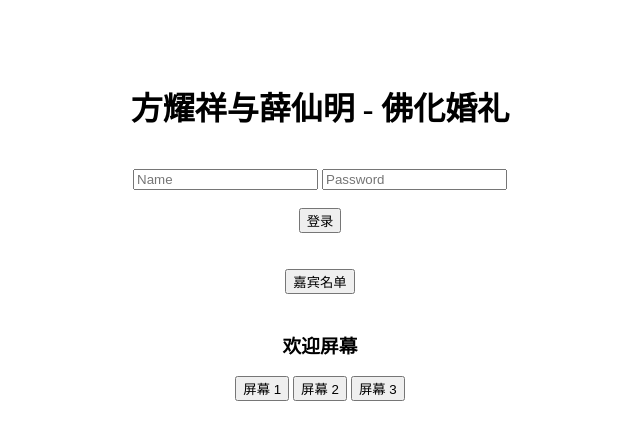
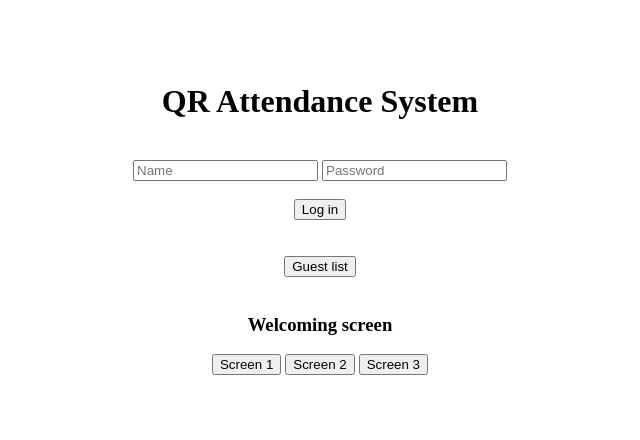
Before and after one commit to KitMun/QRattendance, a PHP site: page /view/index.php in a window 1280 px wide. Shown: the top 440 px of the page, without its empty margins (320-960 px from the left). Run offline with PHP 8.4, Linux system fonts and the light colour scheme; some libraries are stand-ins or nearby versions.

Commit message:
another commit

```diff
--- a/js/guestArrival.js
+++ b/js/guestArrival.js
@@ -14,7 +14,6 @@ $(function() {
 				guestID: $("#guestID").val()
 			}
 		}).done(function(json) {
-			// alert(json);
 			reply = jQuery.parseJSON(json);
 			alert(reply.msg);
 			if(reply.status == 0)
@@ -41,7 +40,7 @@ $(function() {
 	});
 
 	$(document).on('click', '#sendEmail', function(e) {
-		if(confirm("确认发送邮件")){
+		if(confirm("Confirm to send?")){
 			sendWelcomeEmail();
 		}
 	});
@@ -55,7 +54,6 @@ function sendWelcomeEmail(){
 			guestID: $("#guestID").val()
 		}
 	}).done(function(json) {
-		// alert(json);
 		reply = jQuery.parseJSON(json);
 		alert(reply.msg);
 		location.reload();
--- a/view/index.php
+++ b/view/index.php
@@ -43,7 +43,7 @@ if(isset($_SESSION['name'])){
 		$statement = $con->prepare($sql);
 		$statement->bind_param("i",$userID);
 		if (!$statement->execute()) {
-			$msg = "Fail to log out, please contact Koo";
+			$msg = "Fail to log out";
 		}else{
 			// destroy SESSION
 			unset($_SESSION['userID']);
@@ -61,7 +61,7 @@ if(isset($_SESSION['name'])){
 			$statement = $con->prepare($sql);
 			$statement->bind_param("ii",$channel,$userID);
 			if (!$statement->execute()) {
-				$msg = "Fail to change channel, please contact Koo";
+				$msg = "Fail to change channel";
 			}else{
 				// update SESSION
 				$_SESSION['channel'] = $channel;
@@ -77,7 +77,7 @@ if(isset($_SESSION['name'])){
 			$statement = $con->prepare($sql);
 			$statement->bind_param("i",$userID);
 			if (!$statement->execute()) {
-				$msg = "Fail to kick, please contact Koo";
+				$msg = "Fail to kick user";
 			}
 			$statement->close();
 		}
@@ -118,7 +118,7 @@ if(isset($_SESSION['name'])){
 							<td>'.$count.'</td>
 							<td>'.$row['name'].'</td>
 							<td>'.$row['channel'].'</td>
-							<td> <button type="submit" name="kickOut" value="'.$row['userID'].'">踢出</button></td>
+							<td> <button type="submit" name="kickOut" value="'.$row['userID'].'">Kick</button></td>
 						</tr>';
 		}
 		$statement->close();
@@ -130,7 +130,7 @@ if(isset($_SESSION['name'])){
   <head>
     <meta charset="utf-8" />
     <meta name="viewport" content="width=device-width, initial-scale=1.0" />
-	<title>方耀祥与薛仙明 - 佛化婚礼</title>
+	<title>QR Attendance System</title>
 	<script src="../js/jquery.min.js"></script>
 	<style>
 		#userDetail{
@@ -154,18 +154,18 @@ if(isset($_SESSION['name'])){
 				echo '
 					<form action="index.php" method="post">
 						<span id="userDetail">
-							'.$_SESSION['name'].', 屏幕号 : '.$_SESSION['channel'].'&nbsp;&nbsp;
-							<button type="submit" name="logout" value="1">退出</button>
+							'.$_SESSION['name'].', Screen no. : '.$_SESSION['channel'].'&nbsp;&nbsp;
+							<button type="submit" name="logout" value="1">Log out</button>
 						</span>
 					</form>
 				';
 
 		?>
 		<br><br><br>
-		<h1> 方耀祥与薛仙明 - 佛化婚礼 </h1><br>
+		<h1> QR Attendance System </h1><br>
 		<?php
 		if(isset($kickout)) {
-			echo '<h3>抱歉，你已经被踢出，请重新登入</h3>';
+			echo '<h3>Ops, you\'ve been kicked out, please relogin</h3>';
 			unset($kickout);
 		}
 		if(!isset($_SESSION['name'])){
@@ -173,33 +173,33 @@ if(isset($_SESSION['name'])){
 			<form action="index.php" method="post">
 				<input id="name" name="name" type="text" length="5" placeholder="Name" required/>
 				<input id="pw" name="pw" type="password" placeholder="Password" required/>
-				<br><br><button type="submit">登录</button>
+				<br><br><button type="submit">Log in</button>
 			</form><br><br>
-			<button id="btnViewGuest" type="button"><a href="viewGuest.php" style="text-decoration:none;color:black;">嘉宾名单</a></button>
+			<button id="btnViewGuest" type="button"><a href="viewGuest.php" style="text-decoration:none;color:black;">Guest list</a></button>
 			<br><br>
-			<h3>欢迎屏幕</h3>
-			<button><a href="welcomeMessage.php?screen=1" style="text-decoration:none;color:black;">屏幕 1</a></button>
-			<button><a href="welcomeMessage.php?screen=2" style="text-decoration:none;color:black;">屏幕 2</a></button>
-			<button><a href="welcomeMessage.php?screen=3" style="text-decoration:none;color:black;">屏幕 3</a></button>
+			<h3>Welcoming screen</h3>
+			<button><a href="welcomeMessage.php?screen=1" style="text-decoration:none;color:black;">Screen 1</a></button>
+			<button><a href="welcomeMessage.php?screen=2" style="text-decoration:none;color:black;">Screen 2</a></button>
+			<button><a href="welcomeMessage.php?screen=3" style="text-decoration:none;color:black;">Screen 3</a></button>
 			<?php
 		}else{
 			?>
-			<button id="btnViewGuest" type="button"><a href="viewGuest.php" style="text-decoration:none;color:black;">嘉宾名单</a></button>
-			<h3>切换我的屏幕号</h3>
+			<button id="btnViewGuest" type="button"><a href="viewGuest.php" style="text-decoration:none;color:black;">Guest list</a></button>
+			<h3>Change my screen no.</h3>
 			<form action="index.php" method="post">
-				<button type="submit" name="channel" value="1">屏幕 1 (<?php echo $ch1; ?>)</button>
-				<button type="submit" name="channel" value="2">屏幕 2 (<?php echo $ch2; ?>)</button>
-				<button type="submit" name="channel" value="3">屏幕 3 (<?php echo $ch3; ?>)</button>
+				<button type="submit" name="channel" value="1">Screen 1 (<?php echo $ch1; ?>)</button>
+				<button type="submit" name="channel" value="2">Screen 2 (<?php echo $ch2; ?>)</button>
+				<button type="submit" name="channel" value="3">Screen 3 (<?php echo $ch3; ?>)</button>
 			</form><br><br>
-			<button id="btnAddGuest" type="button"><a href="addGuestForm.php" style="text-decoration:none;color:black;">添加嘉宾</a></button>
-			<h3>用户名单</h3>
+			<button id="btnAddGuest" type="button"><a href="addGuestForm.php" style="text-decoration:none;color:black;">Add guest</a></button>
+			<h3>User list</h3>
 			<form action="index.php" method="post">
 				<table id="tblUserList">
 					<tr>
 						<th> No. </th>
-						<th> 名字 </th>
-						<th> 屏幕号 </th>
-						<th> 选项 </th>
+						<th> Name </th>
+						<th> Screen </th>
+						<th> Option </th>
 					</tr>
 					<?php echo $userList; ?>
 				</table>
--- a/view/welcomeMessage.php
+++ b/view/welcomeMessage.php
@@ -5,7 +5,7 @@
 	<title>Welcome!</title>
 	<style>
 		body{
-			background: url(../img/welcomea.png) no-repeat center center fixed;
+			background: url(../img/welcome.jpg) no-repeat center center fixed;
 			  -webkit-background-size: cover;
 			  -moz-background-size: cover;
 			  -o-background-size: cover;
@@ -14,7 +14,7 @@
 		h1{
 			text-align: center;
 			width:40%;
-			margin-top:500px;
+			margin-top:100px;
 			margin-left:30%;
 			color:#f8a4a7;
 			font-size:70pt;
@@ -36,7 +36,7 @@
 <script>
 var guest = "";
 if(typeof(EventSource) !== "undefined") {
-    var source = new EventSource("../controller/receiptHandler.php<?php if(isset($_GET["screen"])) echo "?screen=".$_GET["screen"]; ?>");
+    var source = new EventSource("../controller/welcomeScreenHandler.php<?php if(isset($_GET["screen"])) echo "?screen=".$_GET["screen"]; ?>");
     source.onmessage = function(event) {
         document.getElementById("guestName").innerHTML = event.data;
 		if(guest != event.data){
```
Also changed, not shown: controller/receiptHandler.php (deleted, +0 -31 lines), view/addGuestForm.php (+10 -10 lines), view/guestArrival.php (+15 -15 lines), view/viewGuest.php (+14 -14 lines), img/welcome.png (deleted), img/welcomeWedding169.jpg (deleted).
